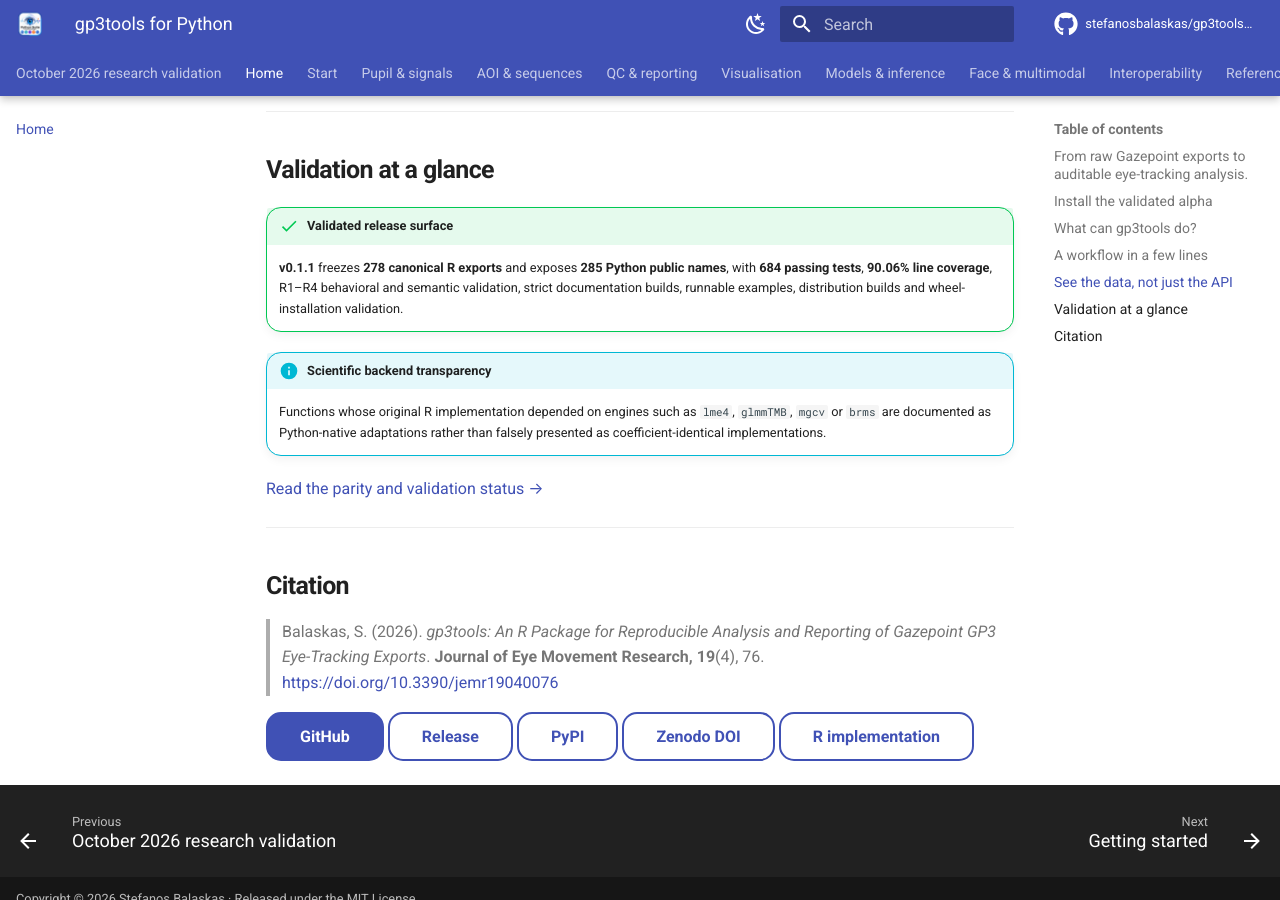
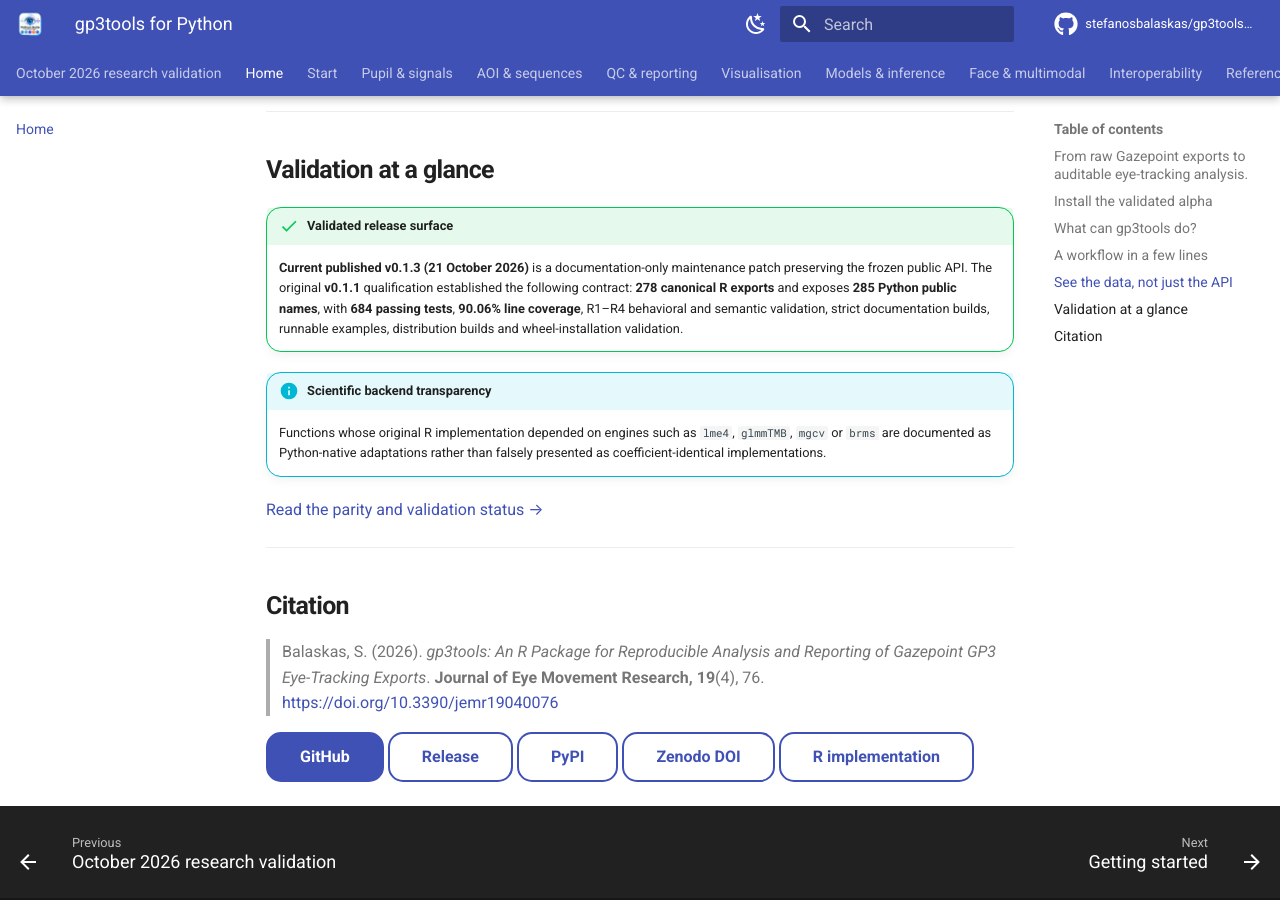
Before and after one commit to stefanosbalaskas/gp3tools-python, an MkDocs documentation site: the page built from docs/index.md, in a window 1280 px wide and 900 px high, scrolled down 4344 px. Built offline with MkDocs 1.6.1 and Material for MkDocs 9.7.7, drawn with Linux system fonts in a browser that asks for light colours; comment, search, counter and statistics services are not loaded; some of the changed text lies outside the part shown.

Commit message:
docs: synchronize current 0.1.3 website and install guidance
* docs: show published gp3tools 0.1.3 without changing historical API evidence

* docs: show published gp3tools 0.1.3 without changing historical API evidence

````diff
--- a/docs/index.md
+++ b/docs/index.md
@@ -22,7 +22,7 @@
 
 [Get started](getting-started.md){ .md-button .md-button--primary }
 [Browse the API](API_REFERENCE.md){ .md-button }
-[Release v0.1.1](https://github.com/stefanosbalaskas/gp3tools-python/releases/tag/v0.1.1){ .md-button }
+[Release v0.1.3](https://github.com/stefanosbalaskas/gp3tools-python/releases/tag/v0.1.3){ .md-button }
 
 <div class="gp3-badges">
 
@@ -36,7 +36,7 @@
        alt="Documentation">
 </a>
 
-<a href="https://github.com/stefanosbalaskas/gp3tools-python/releases/tag/v0.1.1">
+<a href="https://github.com/stefanosbalaskas/gp3tools-python/releases/tag/v0.1.3">
   <img src="https://img.shields.io/github/v/release/stefanosbalaskas/gp3tools-python?include_prereleases&label=release"
        alt="Release">
 </a>
@@ -75,7 +75,7 @@
 === "pip"
 
     ```bash
-    python -m pip install "gp3tools==0.1.1"
+    python -m pip install "gp3tools==0.1.3"
     ```
 
 === "latest alpha"
@@ -87,7 +87,7 @@
 === "uv"
 
     ```bash
-    uv pip install "gp3tools==0.1.1"
+    uv pip install "gp3tools==0.1.3"
     ```
 
 Verify:
@@ -223,7 +223,7 @@
 
 !!! success "Validated release surface"
 
-    **v0.1.1** freezes **278 canonical R exports** and exposes **285 Python
+    **Current published v0.1.3 (21 October 2026)** is a documentation-only maintenance patch preserving the frozen public API. The original **v0.1.1** qualification established the following contract: **278 canonical R exports** and exposes **285 Python
     public names**, with **684 passing tests**, **90.06% line coverage**,
     R1–R4 behavioral and semantic validation, strict documentation builds,
     runnable examples, distribution builds and wheel-installation validation.
@@ -247,7 +247,7 @@
 > [https://doi.org/10.3390/jemr19040076](https://doi.org/10.3390/jemr19040076)
 
 [GitHub](https://github.com/stefanosbalaskas/gp3tools-python){ .md-button .md-button--primary }
-[Release](https://github.com/stefanosbalaskas/gp3tools-python/releases/tag/v0.1.1){ .md-button }
+[Release](https://github.com/stefanosbalaskas/gp3tools-python/releases/tag/v0.1.3){ .md-button }
 [PyPI](https://pypi.org/project/gp3tools/){ .md-button }
 [Zenodo DOI](https://doi.org/10.5281/zenodo.22150772){ .md-button }
 [R implementation](https://github.com/stefanosbalaskas/gp3tools){ .md-button }
````
Also changed, not shown: README.md (+3 -3 lines).
